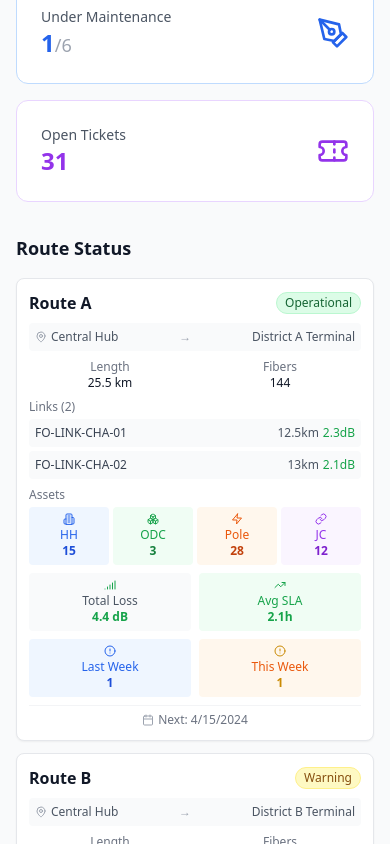
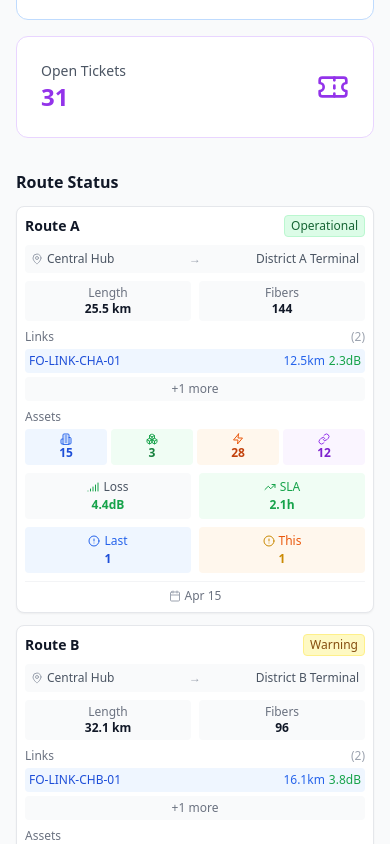
Before and after one commit to mgnxig/bolt_fibernet_Monitor, a React app: page / in a window 390 px wide. Shown: the part 1156-2000 px from the top of the page. Built offline with nearby package versions, Linux system fonts and the light colour scheme; the HTML template or start-up script is replaced by a standard one.

Commit message:
Mobile-First Responsive Route Cards - 2 Row Layout

```diff
--- a/src/components/Dashboard/Dashboard.tsx
+++ b/src/components/Dashboard/Dashboard.tsx
@@ -20,14 +20,14 @@ export default function Dashboard({ routes, alerts, slaData, slaTargets, onRoute
   const totalTroubleTickets = routes.reduce((sum, route) => sum + route.troubleTickets, 0);
 
   return (
-    <div className="max-w-7xl mx-auto px-4 sm:px-6 lg:px-8 py-8">
-      <div className="mb-8">
-        <h2 className="text-2xl font-bold text-gray-900 mb-2">Network Overview</h2>
-        <p className="text-gray-600">Monitor the health and status of all fiber optic routes</p>
+    <div className="max-w-7xl mx-auto px-4 sm:px-6 lg:px-8 py-4 sm:py-8">
+      <div className="mb-6 sm:mb-8">
+        <h2 className="text-xl sm:text-2xl font-bold text-gray-900 mb-2">Network Overview</h2>
+        <p className="text-sm sm:text-base text-gray-600">Monitor the health and status of all fiber optic routes</p>
       </div>
 
       {/* SLA Monitoring Section */}
-      <div className="space-y-6 mb-8">
+      <div className="space-y-4 sm:space-y-6 mb-6 sm:mb-8">
         <SLAChart data={slaData} />
         <SLAKanban targets={slaTargets} />
       </div>
@@ -40,10 +40,10 @@ export default function Dashboard({ routes, alerts, slaData, slaTargets, onRoute
         totalTroubleTickets={totalTroubleTickets}
       />
 
-      {/* Route Status Grid */}
-      <div className="mb-8">
-        <h3 className="text-lg font-semibold text-gray-900 mb-4">Route Status</h3>
-        <div className="grid grid-cols-1 md:grid-cols-2 lg:grid-cols-4 xl:grid-cols-6 gap-3">
+      {/* Route Status Grid - Mobile First Responsive */}
+      <div className="mb-6 sm:mb-8">
+        <h3 className="text-base sm:text-lg font-semibold text-gray-900 mb-3 sm:mb-4">Route Status</h3>
+        <div className="grid grid-cols-1 sm:grid-cols-2 lg:grid-cols-3 xl:grid-cols-4 2xl:grid-cols-6 gap-3 sm:gap-4">
           {routes.map((route) => (
             <RouteCard
               key={route.id}
--- a/src/components/Dashboard/RouteCard.tsx
+++ b/src/components/Dashboard/RouteCard.tsx
@@ -80,143 +80,141 @@ export default function RouteCard({ route, onClick }: RouteCardProps) {
   return (
     <div
       onClick={onClick}
-      className="bg-white rounded-lg shadow-sm border border-gray-200 p-3 hover:shadow-md transition-all duration-200 cursor-pointer hover:border-blue-300"
+      className="bg-white rounded-lg shadow-sm border border-gray-200 p-2 sm:p-3 hover:shadow-md transition-all duration-200 cursor-pointer hover:border-blue-300 h-auto"
     >
       {/* Header with Route Name and Status */}
       <div className="flex items-center justify-between mb-2">
-        <h3 className="text-base font-semibold text-gray-900">{route.name}</h3>
-        <span className={`px-2 py-0.5 rounded-full text-xs font-medium border ${getStatusColor(route.status)}`}>
+        <h3 className="text-sm sm:text-base font-semibold text-gray-900 truncate">{route.name}</h3>
+        <span className={`px-1.5 py-0.5 rounded text-xs font-medium border ${getStatusColor(route.status)} whitespace-nowrap ml-2`}>
           {getStatusText(route.status)}
         </span>
       </div>
 
       {/* Start - End Location */}
       <div className="flex items-center justify-between mb-2 p-1.5 bg-gray-50 rounded">
-        <div className="flex items-center space-x-1">
-          <MapPin className="h-3 w-3 text-gray-400" />
-          <span className="text-xs text-gray-600">{route.location.start}</span>
+        <div className="flex items-center space-x-1 min-w-0 flex-1">
+          <MapPin className="h-3 w-3 text-gray-400 flex-shrink-0" />
+          <span className="text-xs text-gray-600 truncate">{route.location.start}</span>
         </div>
-        <span className="text-gray-400 text-xs">→</span>
-        <span className="text-xs text-gray-600">{route.location.end}</span>
+        <span className="text-gray-400 text-xs mx-1 flex-shrink-0">→</span>
+        <span className="text-xs text-gray-600 truncate min-w-0 flex-1 text-right">{route.location.end}</span>
       </div>
 
       {/* Total Length and Fiber */}
       <div className="grid grid-cols-2 gap-2 mb-2 text-xs">
-        <div className="text-center">
+        <div className="text-center bg-gray-50 rounded p-1">
           <p className="text-gray-500">Length</p>
-          <p className="font-medium text-gray-900">{totalLength.toFixed(1)} km</p>
+          <p className="font-semibold text-gray-900">{totalLength.toFixed(1)} km</p>
         </div>
-        <div className="text-center">
+        <div className="text-center bg-gray-50 rounded p-1">
           <p className="text-gray-500">Fibers</p>
-          <p className="font-medium text-gray-900">{route.fiberCount}</p>
+          <p className="font-semibold text-gray-900">{route.fiberCount}</p>
         </div>
       </div>
 
-      {/* Links Detail */}
+      {/* Links Detail - Compact */}
       <div className="mb-2">
-        <h4 className="text-xs font-medium text-gray-500 mb-1">Links ({route.links.length})</h4>
+        <div className="flex items-center justify-between mb-1">
+          <h4 className="text-xs font-medium text-gray-500">Links</h4>
+          <span className="text-xs text-gray-400">({route.links.length})</span>
+        </div>
         <div className="space-y-1">
-          {route.links.slice(0, 2).map((link) => (
-            <div key={link.id} className="flex items-center justify-between text-xs bg-gray-50 rounded p-1.5">
-              <span className="font-medium text-gray-700 truncate">{link.name}</span>
-              <div className="flex items-center space-x-1">
-                <span className="text-gray-600">{link.length}km</span>
+          {route.links.slice(0, 1).map((link) => (
+            <div key={link.id} className="flex items-center justify-between text-xs bg-blue-50 rounded p-1">
+              <span className="font-medium text-blue-700 truncate flex-1 mr-2">{link.name}</span>
+              <div className="flex items-center space-x-1 flex-shrink-0">
+                <span className="text-blue-600">{link.length}km</span>
                 <span className={`font-medium ${getLossColor(link.totalLoss)}`}>
                   {link.totalLoss}dB
                 </span>
               </div>
             </div>
           ))}
-          {route.links.length > 2 && (
-            <div className="text-xs text-gray-500 text-center">
-              +{route.links.length - 2} more links
+          {route.links.length > 1 && (
+            <div className="text-xs text-gray-500 text-center bg-gray-50 rounded p-1">
+              +{route.links.length - 1} more
             </div>
           )}
         </div>
       </div>
 
-      {/* Assets Detail */}
+      {/* Assets Detail - Compact Grid */}
       <div className="mb-2">
         <h4 className="text-xs font-medium text-gray-500 mb-1">Assets</h4>
         <div className="grid grid-cols-4 gap-1">
-          <div className="text-center p-1.5 bg-blue-50 rounded">
-            <Building2 className="h-3 w-3 text-blue-600 mx-auto mb-0.5" />
-            <p className="text-xs text-blue-600 font-medium">HH</p>
+          <div className="text-center p-1 bg-blue-50 rounded">
+            <Building2 className="h-3 w-3 text-blue-600 mx-auto" />
             <p className="text-xs font-bold text-blue-700">{route.assets.handhole}</p>
           </div>
-          <div className="text-center p-1.5 bg-green-50 rounded">
-            <Boxes className="h-3 w-3 text-green-600 mx-auto mb-0.5" />
-            <p className="text-xs text-green-600 font-medium">ODC</p>
+          <div className="text-center p-1 bg-green-50 rounded">
+            <Boxes className="h-3 w-3 text-green-600 mx-auto" />
             <p className="text-xs font-bold text-green-700">{route.assets.odc}</p>
           </div>
-          <div className="text-center p-1.5 bg-orange-50 rounded">
-            <Zap className="h-3 w-3 text-orange-600 mx-auto mb-0.5" />
-            <p className="text-xs text-orange-600 font-medium">Pole</p>
+          <div className="text-center p-1 bg-orange-50 rounded">
+            <Zap className="h-3 w-3 text-orange-600 mx-auto" />
             <p className="text-xs font-bold text-orange-700">{route.assets.pole}</p>
           </div>
-          <div className="text-center p-1.5 bg-purple-50 rounded">
-            <JCIcon className="h-3 w-3 text-purple-600 mx-auto mb-0.5" />
-            <p className="text-xs text-purple-600 font-medium">JC</p>
+          <div className="text-center p-1 bg-purple-50 rounded">
+            <JCIcon className="h-3 w-3 text-purple-600 mx-auto" />
             <p className="text-xs font-bold text-purple-700">{route.assets.jc}</p>
           </div>
         </div>
       </div>
 
-      {/* Key Metrics Grid */}
+      {/* Metrics Row 1: Total Loss & Average SLA */}
       <div className="grid grid-cols-2 gap-2 mb-2">
-        {/* Total Loss */}
         <div className="text-center p-1.5 bg-gray-50 rounded">
-          <div className="flex items-center justify-center mb-0.5">
+          <div className="flex items-center justify-center space-x-1 mb-0.5">
             <Signal className={`h-3 w-3 ${getLossColor(totalLoss)}`} />
+            <p className="text-xs text-gray-600 font-medium">Loss</p>
           </div>
-          <p className="text-xs text-gray-600 font-medium">Total Loss</p>
           <p className={`text-xs font-bold ${getLossColor(totalLoss)}`}>
-            {totalLoss.toFixed(1)} dB
+            {totalLoss.toFixed(1)}dB
           </p>
         </div>
 
-        {/* Average SLA */}
         <div className="text-center p-1.5 bg-green-50 rounded">
-          <div className="flex items-center justify-center mb-0.5">
+          <div className="flex items-center justify-center space-x-1 mb-0.5">
             <TrendingUp className={`h-3 w-3 ${getSLAColor(averageSLAHours)}`} />
+            <p className="text-xs text-green-600 font-medium">SLA</p>
           </div>
-          <p className="text-xs text-green-600 font-medium">Avg SLA</p>
           <p className={`text-xs font-bold ${getSLAColor(averageSLAHours)}`}>
             {averageSLAHours.toFixed(1)}h
           </p>
         </div>
       </div>
 
-      {/* Trouble Tickets - Split */}
+      {/* Metrics Row 2: Trouble Tickets */}
       <div className="grid grid-cols-2 gap-2 mb-2">
-        {/* Last Week Tickets */}
         <div className="text-center p-1.5 bg-blue-50 rounded">
-          <div className="flex items-center justify-center mb-0.5">
+          <div className="flex items-center justify-center space-x-1 mb-0.5">
             <AlertCircle className="h-3 w-3 text-blue-600" />
+            <p className="text-xs text-blue-600 font-medium">Last</p>
           </div>
-          <p className="text-xs text-blue-600 font-medium">Last Week</p>
           <p className="text-xs font-bold text-blue-700">{ticketsLastWeek}</p>
         </div>
 
-        {/* This Week Tickets */}
         <div className="text-center p-1.5 bg-orange-50 rounded">
-          <div className="flex items-center justify-center mb-0.5">
+          <div className="flex items-center justify-center space-x-1 mb-0.5">
             <AlertCircle className={`h-3 w-3 ${getTroubleTicketColor(ticketsThisWeek)}`} />
+            <p className="text-xs text-orange-600 font-medium">This</p>
           </div>
-          <p className="text-xs text-orange-600 font-medium">This Week</p>
           <p className={`text-xs font-bold ${getTroubleTicketColor(ticketsThisWeek)}`}>
             {ticketsThisWeek}
           </p>
         </div>
       </div>
 
-      {/* Next Maintenance */}
+      {/* Next Maintenance - Compact */}
       <div className="border-t border-gray-100 pt-1.5">
         <div className="flex items-center justify-center">
           <div className="flex items-center space-x-1">
             <Calendar className="h-3 w-3 text-gray-400" />
             <span className="text-xs text-gray-500">
-              Next: {new Date(route.nextMaintenance).toLocaleDateString()}
+              {new Date(route.nextMaintenance).toLocaleDateString('en-US', {
+                month: 'short',
+                day: 'numeric'
+              })}
             </span>
           </div>
         </div>
```
